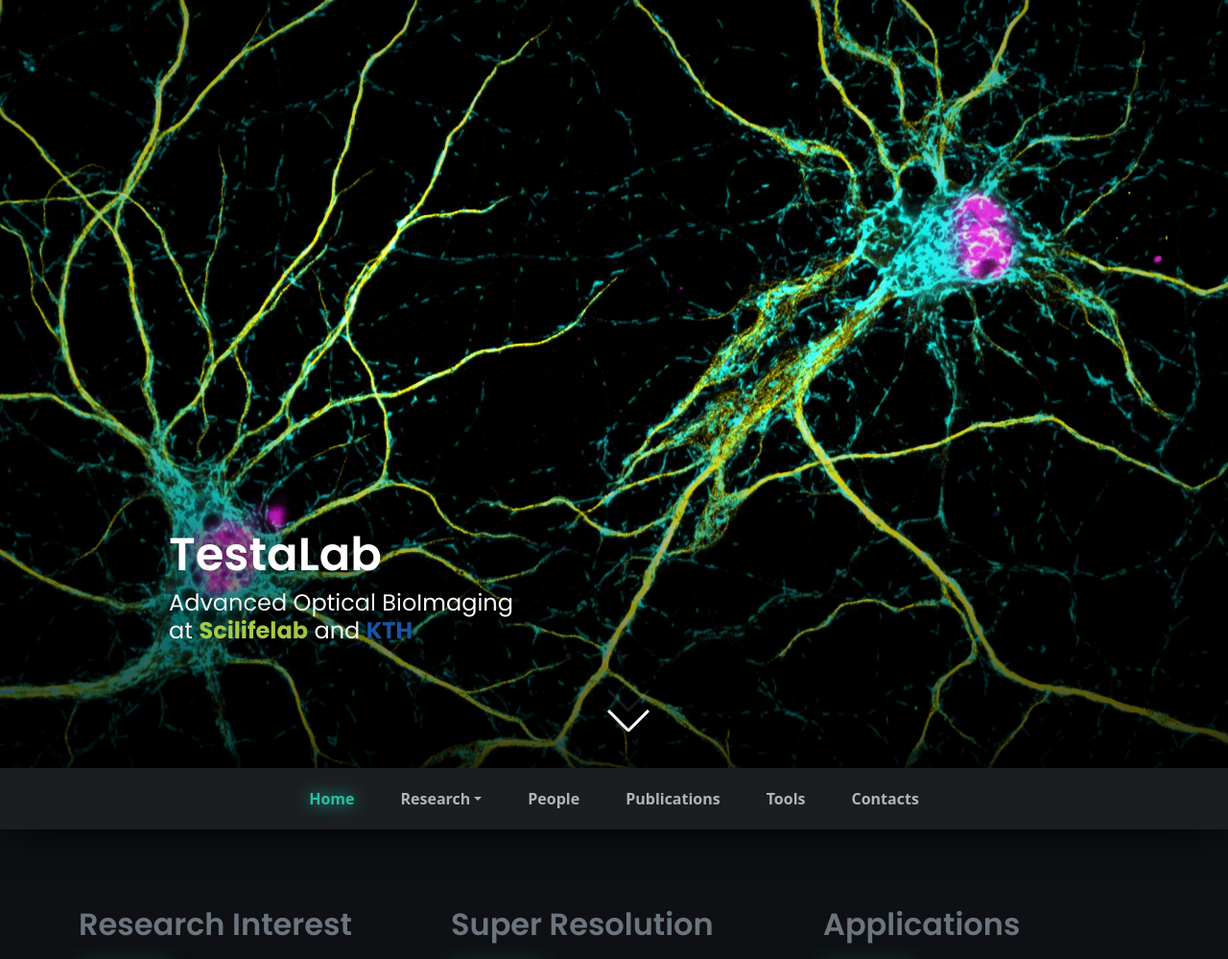
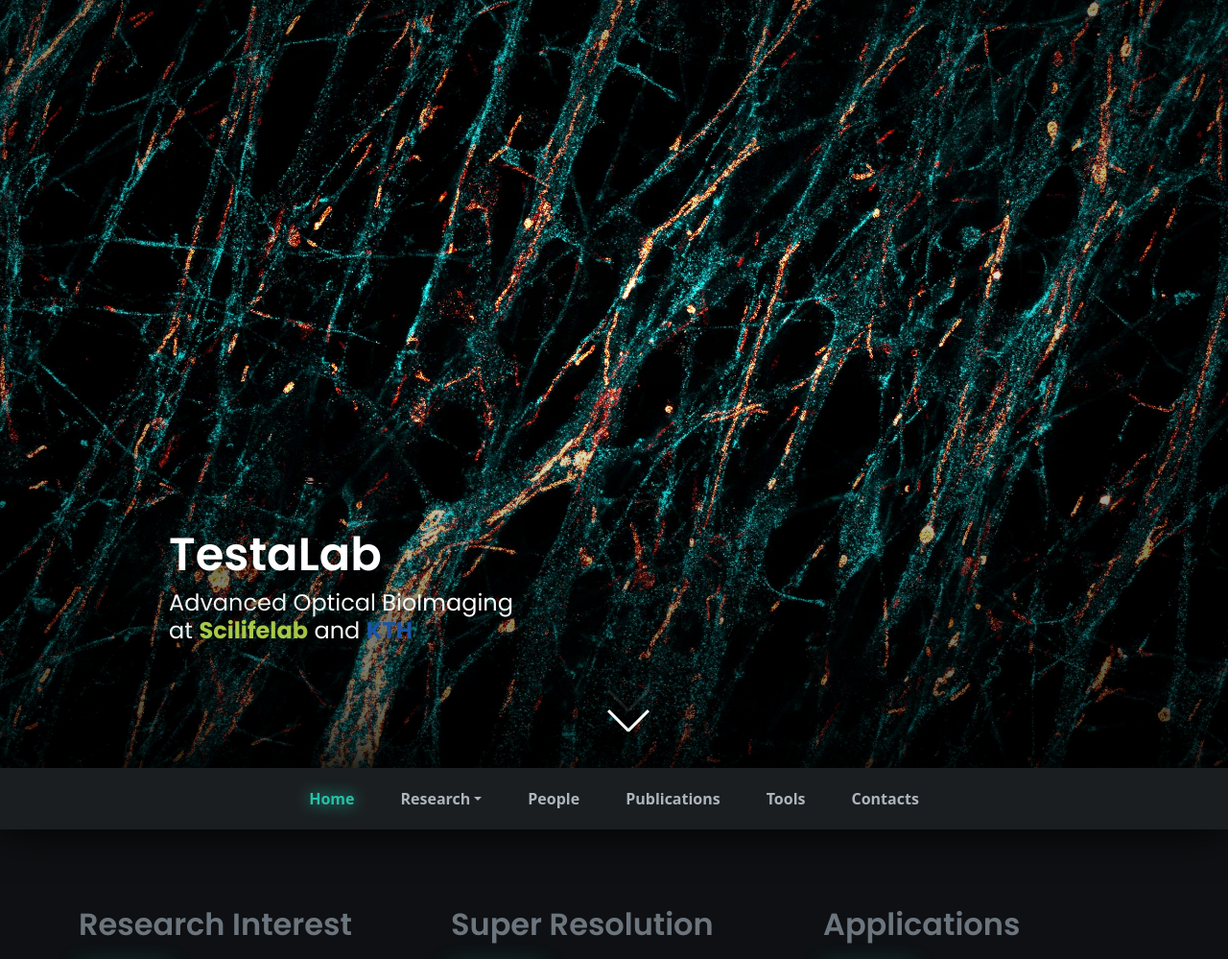
Before and after one commit to andreavolpato/testalab_website, a PHP site: page / in a window 1280 px wide. Shown: the top 999 px of the page at 96% size. Run offline with PHP 8.4, Linux system fonts and the light colour scheme; some libraries are stand-ins or nearby versions.

Commit message:
Change welcome cover

```diff
--- a/public_html/includes/welcome.php
+++ b/public_html/includes/welcome.php
@@ -4,11 +4,10 @@
         <div class="carousel slide carousel-fade" id="welcomeCarousel"
             data-bs-ride="carousel" data-bs-pause="false" data-bs-interval="4000">
             <div class="carousel-inner">
-                <div class="carousel-item active"><img src="assets/welcome/neurons.jpg"          class="carousel-cover"></div>
+                <div class="carousel-item active"><img src="assets/welcome/human_neurons.jpg"    class="carousel-cover"></div>
                 <div class="carousel-item">       <img src="assets/welcome/fibroblast3.jpg"      class="carousel-cover"></div>
                 <div class="carousel-item">       <img src="assets/welcome/nup_zstack_color.jpg" class="carousel-cover"></div>
-                <div class="carousel-item">       <img src="assets/welcome/actin_basoon.jpg"     class="carousel-cover"></div>
-                <!-- <div class="carousel-item">       <img src="assets/welcome/spectrin_sted.jpg"    class="carousel-cover"></div> -->
+                <div class="carousel-item">       <img src="assets/welcome/neurons.jpg"          class="carousel-cover"></div>
             </div>
             <div class="gradient-overlay"></div>
         </div>
```
Also changed, not shown: public_html/assets/publications/selected/covers-starss.jpg (renamed from public_html/assets/publications/selected/cover-starss.jpg), public_html/assets/welcome/human_neurons.jpg (added), public_html/assets/welcome/readme.txt (added).
